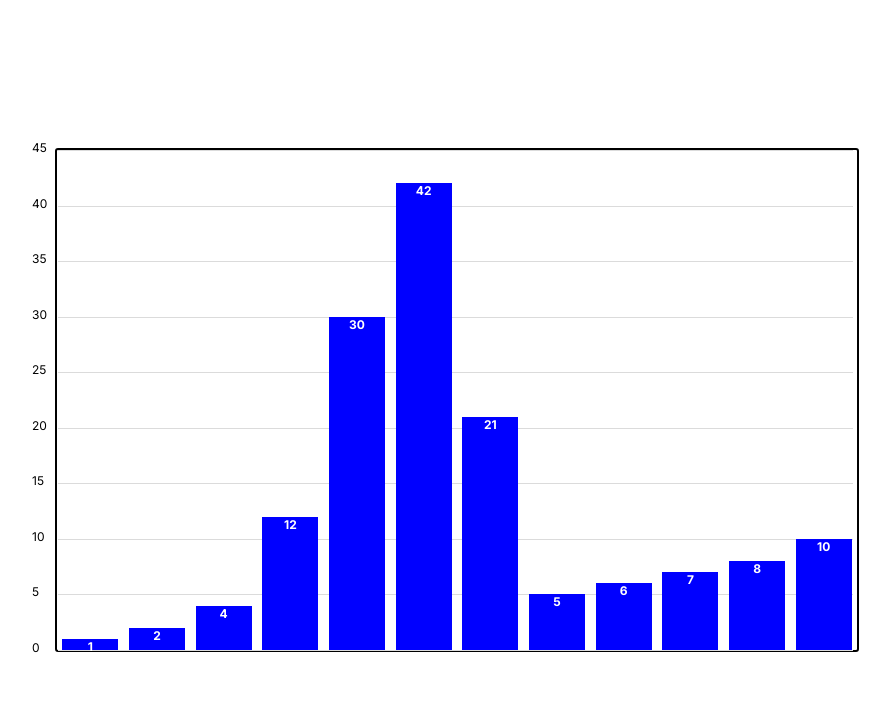
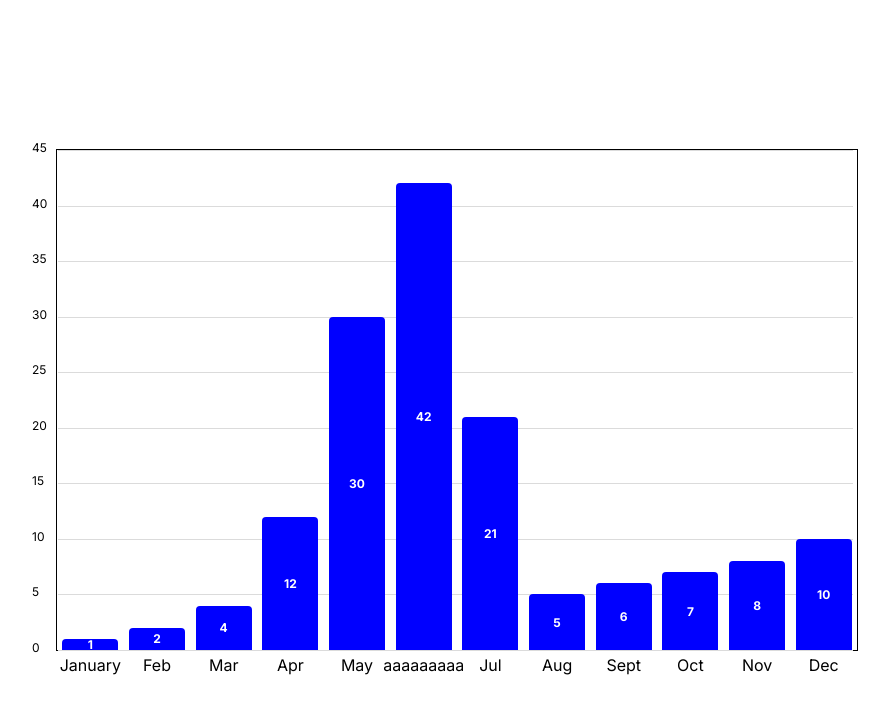
Before and after one commit to ScottGrun/bar-chart-project, a website: page index.html in a window 1280 px wide. Shown: the whole page, without its empty margins (183-1073 px from the left). Drawn offline with Linux system fonts and the light colour scheme.

Commit message:
Added function add X-axis labels
Code also supports defaults if no labels provided

```diff
--- a/chart.js
+++ b/chart.js
@@ -2,11 +2,34 @@ let options = {
   width: 800,
   height: 500,
   backgroundColor: "white",
+  labels: [
+    "January",
+    "Feb",
+    "Mar",
+    "Apr",
+    "May",
+    "aaaaaaaaa",
+    "Jul",
+    "Aug",
+    "Sept",
+    "Oct",
+    "Nov",
+    "Dec",
+  ],
   bars: {
     color: "blue",
     labelColor: "white",
     gap: "8",
+    labelPosition: "center",
   },
+};
+
+const checkXLabelReadAbility = function (barWidth, barToCheck) {
+  let xLabels = document.getElementsByClassName("xAxisLabel");
+  console.log(` ${barWidth} ?< ${getComputedStyle(xLabels[barToCheck]).width}`);
+  if (getComputedStyle(xLabels[barToCheck]).width > barWidth) {
+    xLabels[barToCheck].style.transform = " rotate(90deg)";
+  }
 };
 
 const drawBarChart = function (data, options, element) {
@@ -38,17 +61,18 @@ const renderBars = function (data, barOptions) {
     //Style Bar with User Options
     bar.style.backgroundColor = barOptions.color;
     bar.style.color = barOptions.labelColor;
+    bar.style.justifyContent = barOptions.labelPosition;
 
     //Create  & add data label to bar
     let barValue = document.createElement("p");
     barValue.append(data[i]);
     bar.append(barValue);
     barValue.style.textAlign = "center";
-
+    bar.append(generateXAxisLabels(options.labels, i, data));
     //Add bar to graph
     document.getElementById("chart").appendChild(bar);
+    checkXLabelReadAbility(barWidth, i);
   }
-
   //Determine bar height based on data value
   setBarHeight(data);
 };
@@ -98,10 +122,22 @@ const generateYAxisLabels = function (data) {
   }
 };
 
-const generateXAxisLabels = function (data) {
-  let xAxisLabels = document.createElement("div");
-  xAxisLabels.id = "xAxisLabels";
-  document.getElementById("chart").appendChild(xAxisLabels);
+const generateXAxisLabels = function (labels, barToLabel, data) {
+  let xAxisLabel = document.createElement("span");
+  xAxisLabel.className = "xAxisLabel";
+
+  if (
+    labels === undefined ||
+    labels.length === 0 ||
+    labels.length < data.length
+  ) {
+    console.log("Please make sure you provided correctly formatted labels.");
+    xAxisLabel.append(barToLabel);
+    return xAxisLabel;
+  } else {
+    xAxisLabel.append(labels[barToLabel]);
+    return xAxisLabel;
+  }
 };
 
 const setBackgroundColor = function (element, color) {
--- a/style.css
+++ b/style.css
@@ -13,8 +13,7 @@ body {
 #chart {
   position: relative;
   display: block;
-  border: solid 2px black;
-  border-radius: 3px;
+  border: solid 1px black;
   display: flex;
   align-items: flex-end;
 }
@@ -22,6 +21,11 @@ body {
 .barElement {
   position: relative;
   font-size: 1em;
+  display: flex;
+  height: 100%;
+  align-items: center;
+  flex-flow: column;
+  border-radius: 4px 4px 0 0;
 }
 
 p {
@@ -64,3 +68,9 @@ p {
   flex-wrap: wrap;
   height: 103%;
 }
+
+.xAxisLabel {
+  position: absolute;
+  bottom: -25px;
+  color: black;
+}
```
